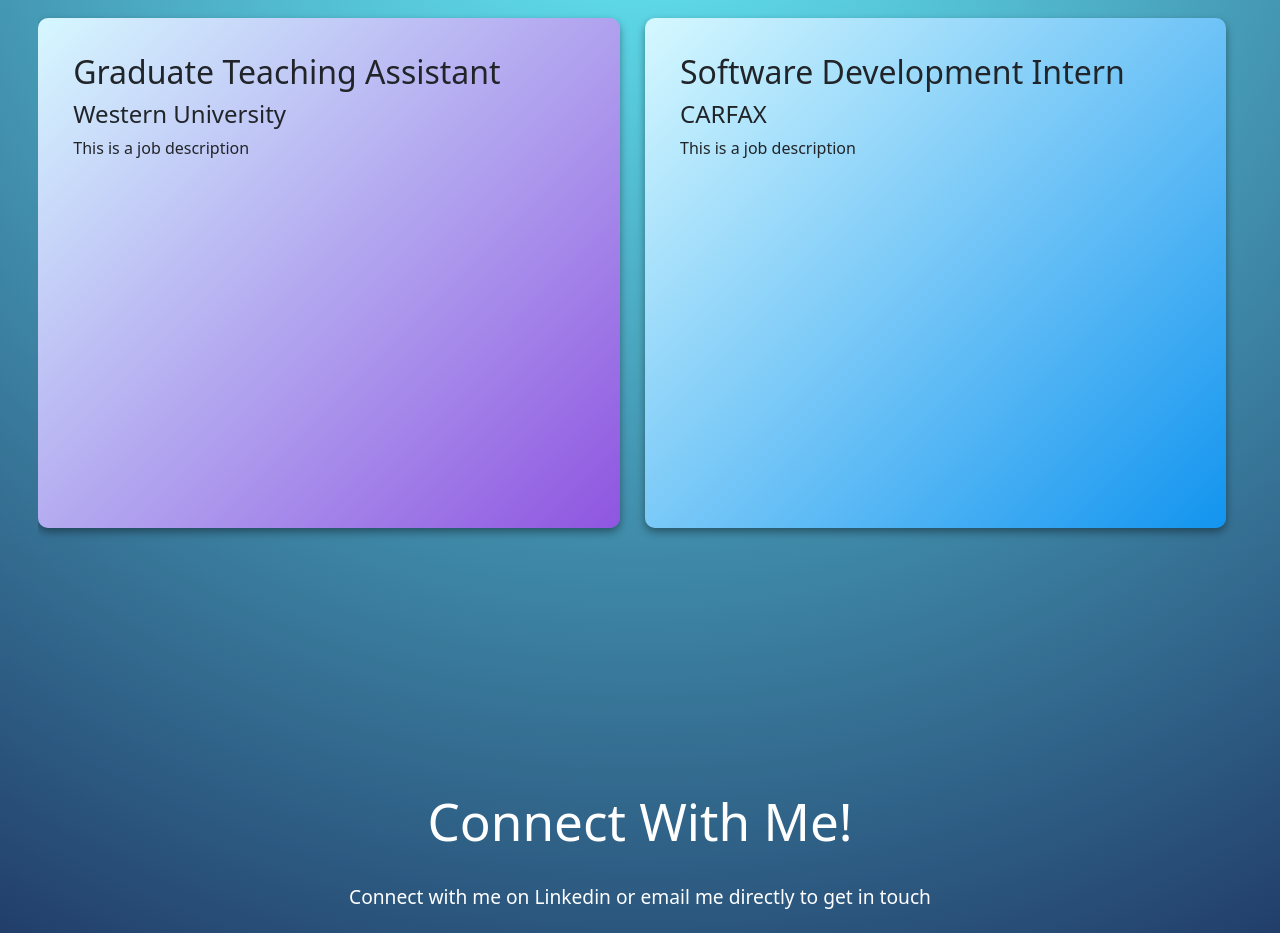
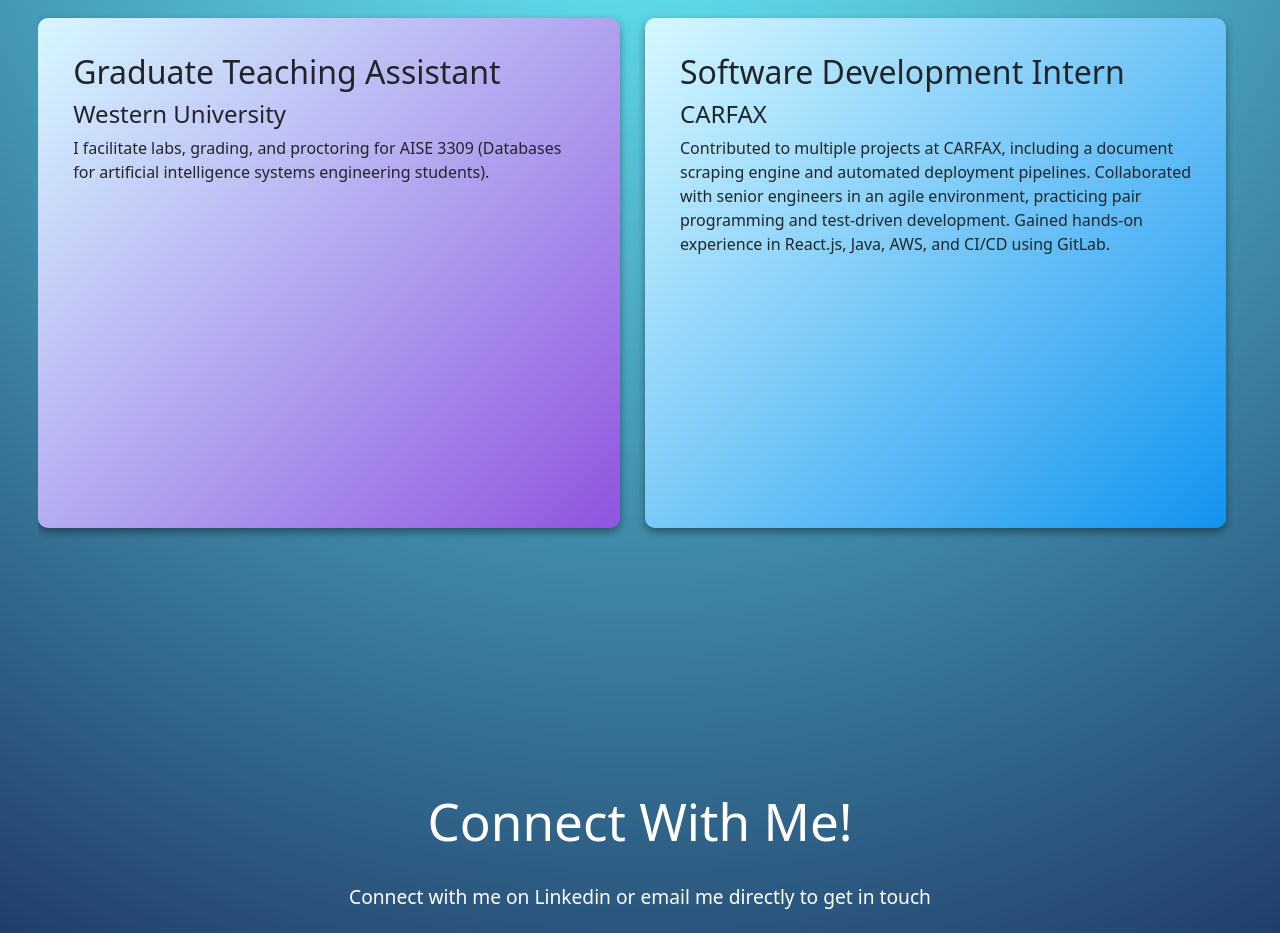
Before and after one commit to Jack-Lacy/Personal-Site, a React (Create React App) app in the folder frontend/: page / in a window 1280 px wide. Shown: the part 1820-2753 px from the top of the page. Built offline with nearby package versions, Linux system fonts and the light colour scheme.

Commit message:
adding description for experience

```diff
--- a/frontend/src/sections/Experience.tsx
+++ b/frontend/src/sections/Experience.tsx
@@ -17,13 +17,17 @@
                 <ExperienceTile
                     jobTitle="Graduate Teaching Assistant"
                     company="Western University"
-                    jobDescription="This is a job description"
+                    jobDescription="I facilitate labs, grading, and proctoring for AISE 3309 (Databases for artificial
+                    intelligence systems engineering students)."
                     colour="#8F55E0"
                 />
                 <ExperienceTile
                     jobTitle="Software Development Intern"
                     company="CARFAX"
-                    jobDescription="This is a job description"
+                    jobDescription="Contributed to multiple projects at CARFAX, including a document scraping engine and
+                     automated deployment pipelines. Collaborated with senior engineers in an agile environment,
+                     practicing pair programming and test-driven development. Gained hands-on experience in React.js,
+                     Java, AWS, and CI/CD using GitLab."
                     colour="#1294EF"
                 />
             </div>
```
